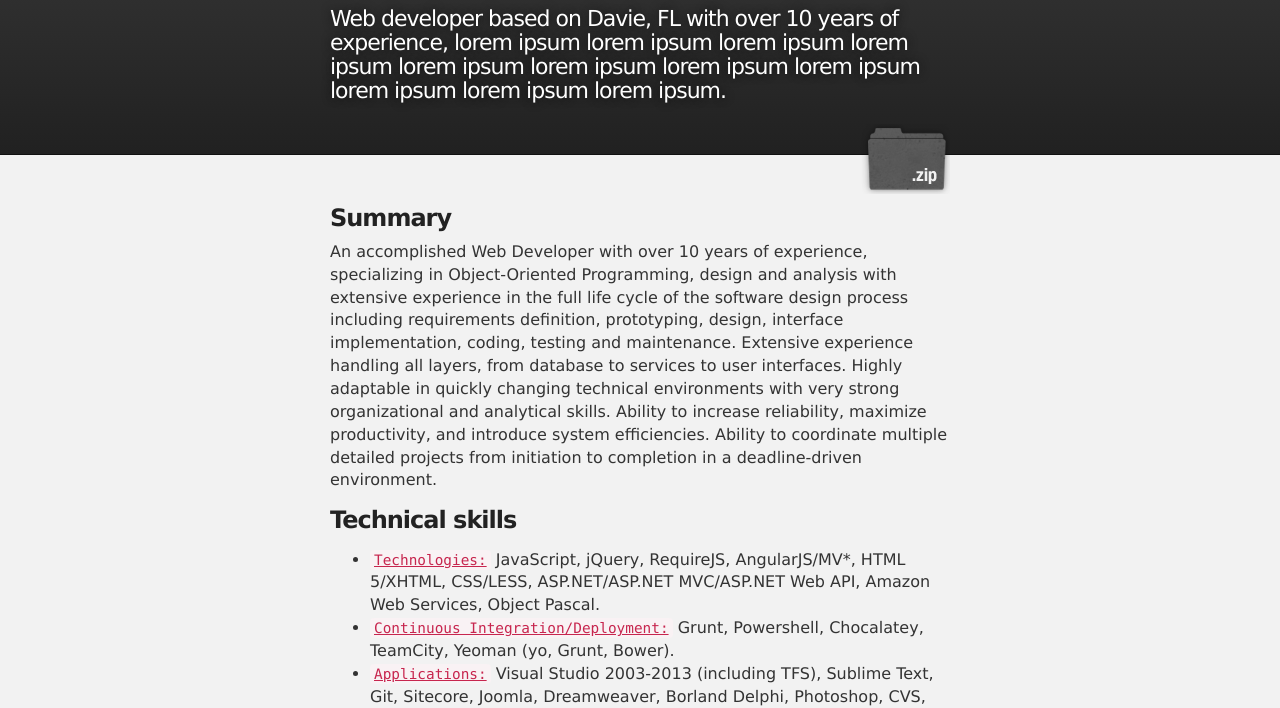
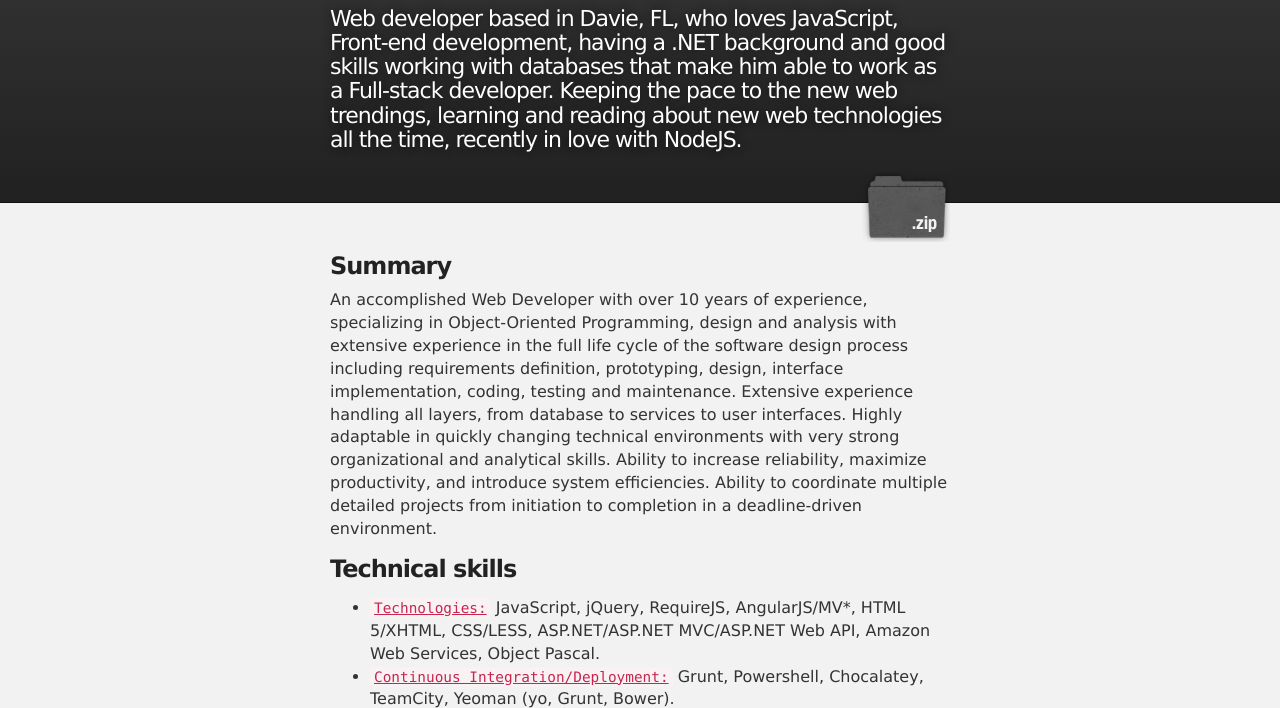
Before and after one commit to yudielgc/yudielgc.github.io, a website: page index.html in a window 1280 px wide. Shown: the part 95-803 px from the top of the page. Drawn offline with nearby package versions, Linux system fonts and the light colour scheme.

Commit message:
updating intro for resume page

```diff
--- a/index.html
+++ b/index.html
@@ -12,7 +12,7 @@
         <header class="inner">
             <a id="github-account" target="_blank" href="https://github.com/yudielgc/">GitHub account</a>
             <h1 id="title">Yudiel G : Resume</h1>
-            <h2 id="descline">Web developer based on Davie, FL with over 10 years of experience, lorem ipsum lorem ipsum lorem ipsum lorem ipsum lorem ipsum lorem ipsum lorem ipsum lorem ipsum lorem ipsum lorem ipsum lorem ipsum.</h2>
+            <h2 id="descline">Web developer based in Davie, FL, who loves JavaScript, Front-end development, having a .NET background and good skills working with databases that make him able to work as a Full-stack developer. Keeping the pace to the new web trendings, learning and reading about new web technologies all the time, recently in love with NodeJS.</h2>
 
             <a id="linkedin-profile" target="_blank" href="https://www.linkedin.com/in/yudiel-guerra-691b1336">LinkedIn profile</a>
         </header>
```
